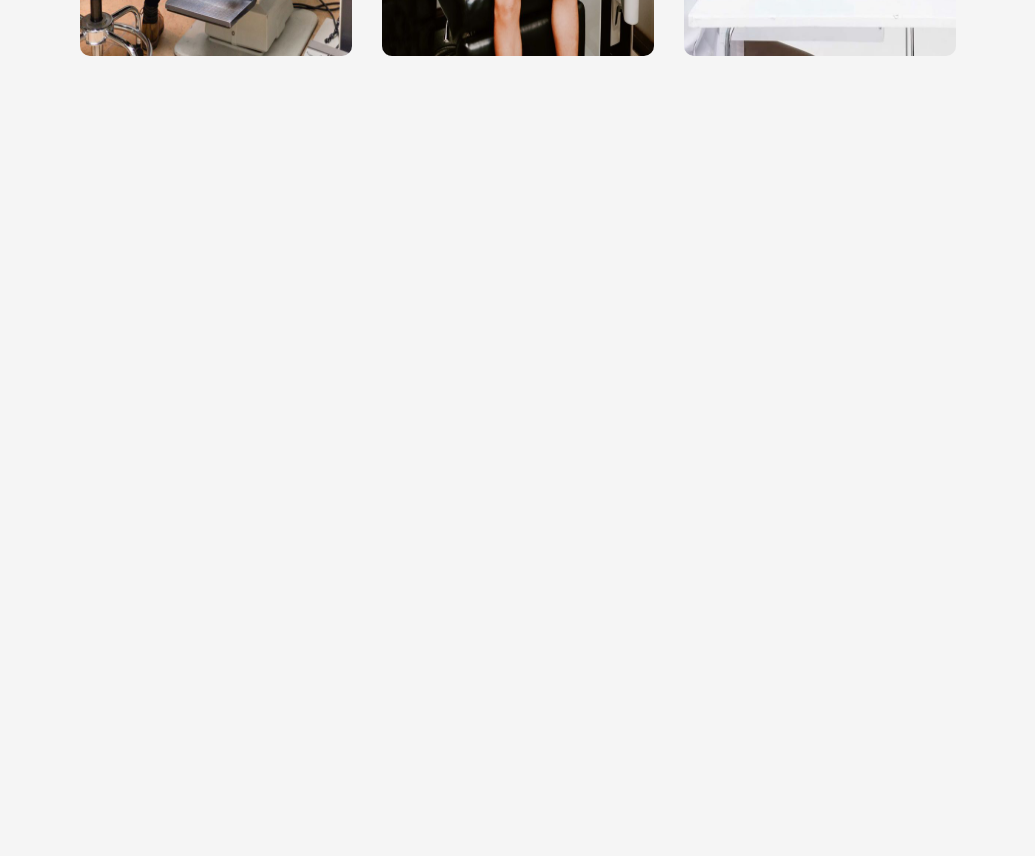
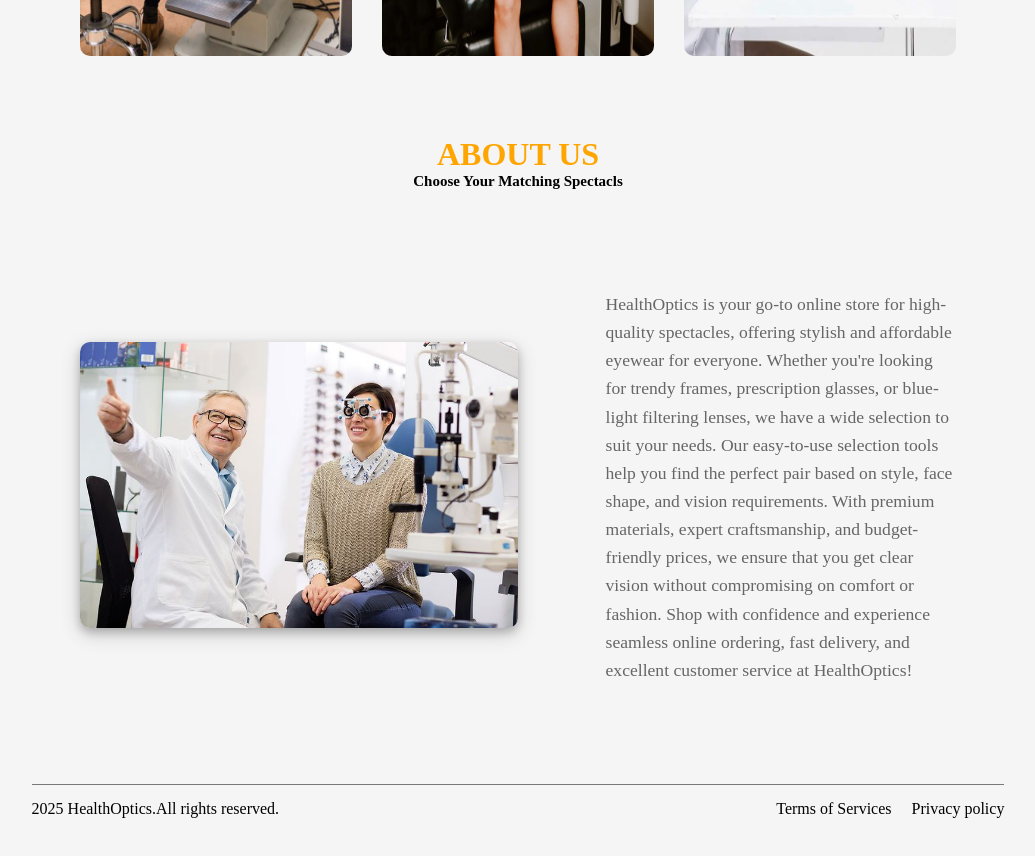
Before and after one commit to HansajithNilan/HealthOptics-Web-Site, a React (Vite) app in the folder Frontend/: page / in a window 1280 px wide. Shown: the part 1520-2376 px from the top of the page, without its empty margins (122-1157 px from the left). Before the commit the page ends 1688 px from the top, so only its background shows below. Built offline with nearby package versions, Linux system fonts and the light colour scheme.

Commit message:
Home Page Develop

```diff
--- /dev/null
+++ b/Frontend/src/components/Footer/footer.css
@@ -0,0 +1,13 @@
+.footer{
+    margin: 10px auto;
+    display: flex;
+    align-items: center;
+    justify-content: space-between;
+    border-top: 1px solid #797979;
+    padding: 15px 0;
+}
+.footer ul li{
+    list-style: none;
+    display: inline-block;
+    margin-left: 20px;
+}
--- /dev/null
+++ b/Frontend/src/components/Footer/footer.jsx
@@ -0,0 +1,16 @@
+import React from 'react'
+
+import './footer.css'
+function footer() {
+  return (
+    <div className='footer'>
+    <p> 2025 HealthOptics.All rights reserved.</p>
+    <ul>
+      <li>Terms of Services</li>
+      <li>Privacy policy</li>
+    </ul>
+  </div>
+  )
+}
+
+export default footer
--- a/Frontend/src/components/NavBar/NavBar.css
+++ b/Frontend/src/components/NavBar/NavBar.css
@@ -2,7 +2,7 @@
     width: 100%;
 
     color: #ffffff;
-    padding: 4px 0;
+    padding: 1px 0;
     position:fixed;
     top: 0;
     left: 0;
@@ -62,7 +62,7 @@
     height: 30px;
 }
 .dark-nav{
-    background-color: #fcc54d;
+    background-color: #e3b85c;
     transition: 0.5s;
     box-shadow: 0 4px 8px 0 rgba(0, 0, 0, 0.2), 0 6px 20px 0 rgba(0, 0, 0, 0.19);
 
--- /dev/null
+++ b/Frontend/src/pages/HomePage/About/about.css
@@ -0,0 +1,54 @@
+.about {
+    margin: 100px auto;
+    display: flex;
+    align-items: center;
+    justify-content: space-between;
+    flex-wrap: wrap;
+    width: 90%;
+    max-width: 1200px;
+    gap: 20px;
+}
+
+.about-left {
+    flex-basis: 50%;
+    position: relative;
+}
+
+.about-right {
+    flex-basis: 40%;
+    text-align: left;
+}
+
+.about-image {
+    width: 100%;
+    border-radius: 10px;
+    box-shadow: 0 4px 8px 0 rgba(0, 0, 0, 0.2), 0 6px 20px 0 rgba(0, 0, 0, 0.19);
+    transition: transform 0.3s ease-in-out;
+}
+
+.about-image:hover {
+    transform: scale(1.05);
+}
+
+.about-right h2 {
+    font-size: 2rem;
+    font-weight: bold;
+    color: #333;
+    margin-bottom: 15px;
+}
+
+.about-right p {
+    font-size: 1.1rem;
+    color: #666;
+    line-height: 1.6;
+}
+
+@media (max-width: 768px) {
+    .about {
+        flex-direction: column;
+        text-align: center;
+    }
+    .about-left, .about-right {
+        flex-basis: 100%;
+    }
+}
--- /dev/null
+++ b/Frontend/src/pages/HomePage/About/about.jsx
@@ -0,0 +1,23 @@
+import React from 'react'
+
+import about_img from '../../../assets/about_image.jpg'
+
+import './about.css'
+function about() {
+  return (
+    <div className='about'>
+        <div className='about-left'>
+            <img src={about_img} className='about-image'></img>
+        </div>
+        <div className='about-right'>
+
+            <p>HealthOptics is your go-to online store for high-quality spectacles, offering stylish and affordable eyewear for everyone. Whether you're looking for trendy frames, prescription glasses, or blue-light filtering lenses, we have a wide selection to suit your needs. Our easy-to-use selection tools help you find the perfect pair based on style, face shape, and vision requirements. With premium materials, expert craftsmanship, and budget-friendly prices, we ensure that you get clear vision without compromising on comfort or fashion. Shop with confidence and experience seamless online ordering, fast delivery, and excellent customer service at HealthOptics!</p>
+
+
+        </div>
+
+    </div>
+  )
+}
+
+export default about
--- a/Frontend/src/pages/HomePage/Hompage/Homepage.jsx
+++ b/Frontend/src/pages/HomePage/Hompage/Homepage.jsx
@@ -3,6 +3,8 @@
 import Imagetext from '../Introduction/imagetext.jsx'
 import Introduction from '../systemintro/introduction.jsx'
 import Programs from '../healthprograms/programs.jsx'
+import About from '../About/about.jsx'
+import Footer from '../../../components/Footer/footer.jsx'
 
 function Homepage() {
   return (
@@ -12,6 +14,9 @@
         <div className='container'>
         <Introduction title="HealthOptics" subtitle="Choose Your Matching Spectacls"/>
         <Programs/>
+        <Introduction title="About us" subtitle="Choose Your Matching Spectacls"/>
+        <About/>
+        <Footer/>
         </div>
     </div>
   )
```
Also changed, not shown: Frontend/src/pages/HomePage/contact/contact.jsx (added, +11 -0 lines), Frontend/src/assets/about_image.jpg (added), Frontend/src/pages/HomePage/contact/contact.css (added).
